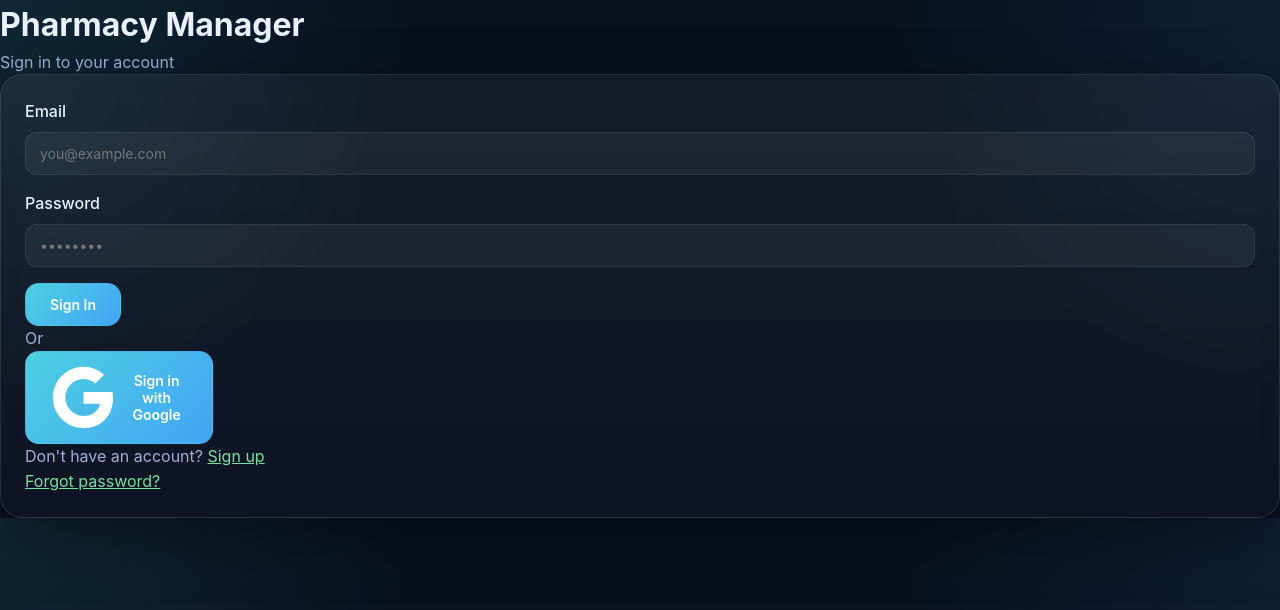
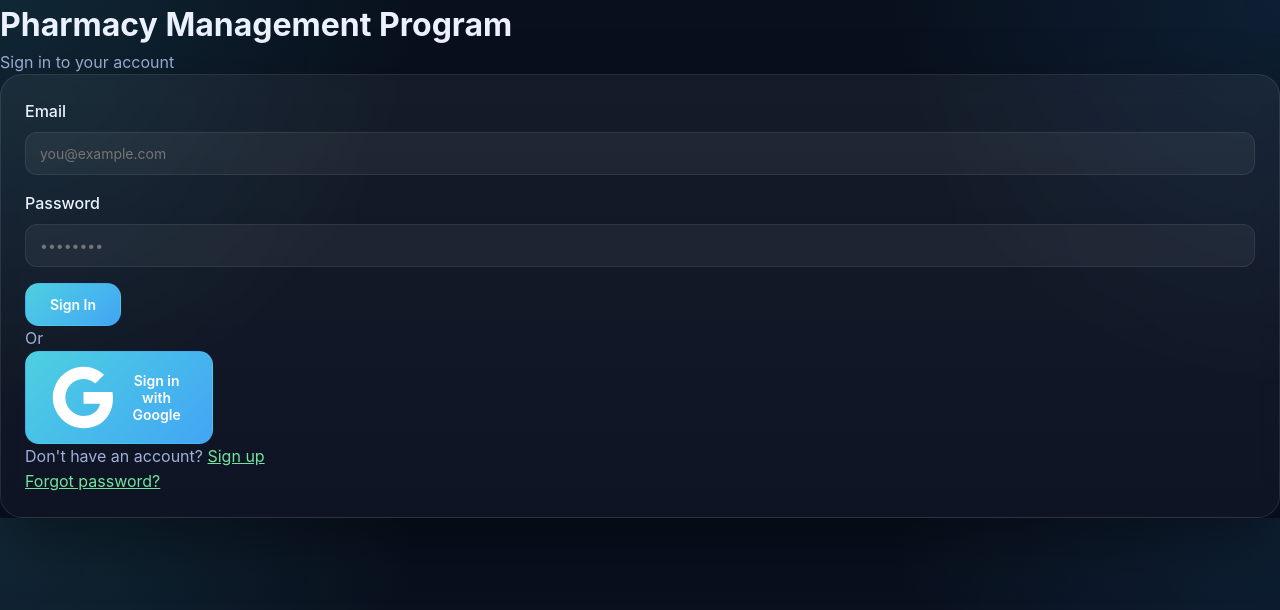
Before and after one commit to E0993599799/pharmacy-expiry-system, a Next.js app: page /auth/login in a window 1280 px wide. Shown: the top 610 px of the page. Built offline with nearby package versions, Linux system fonts and the light colour scheme.

Commit message:
ui: keep login branding consistent

```diff
--- a/app/auth/login/page.tsx
+++ b/app/auth/login/page.tsx
@@ -31,7 +31,7 @@
       <div className="w-full max-w-md">
         {/* Header */}
         <div className="mb-8 text-center">
-          <h1 className="text-3xl font-bold text-text mb-2">Pharmacy Manager</h1>
+          <h1 className="text-3xl font-bold text-text mb-2">Pharmacy Management Program</h1>
           <p className="text-muted">Sign in to your account</p>
         </div>
 
```
